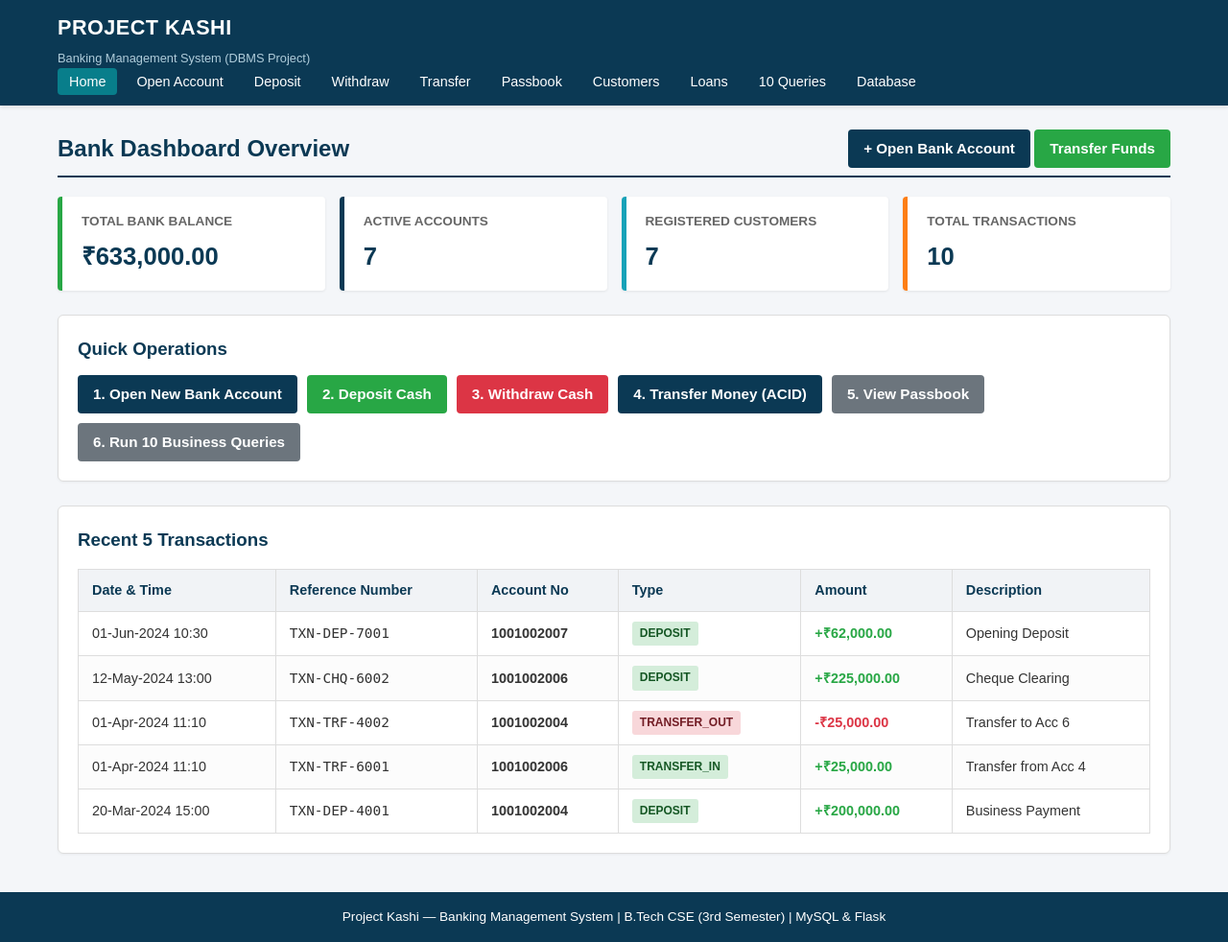
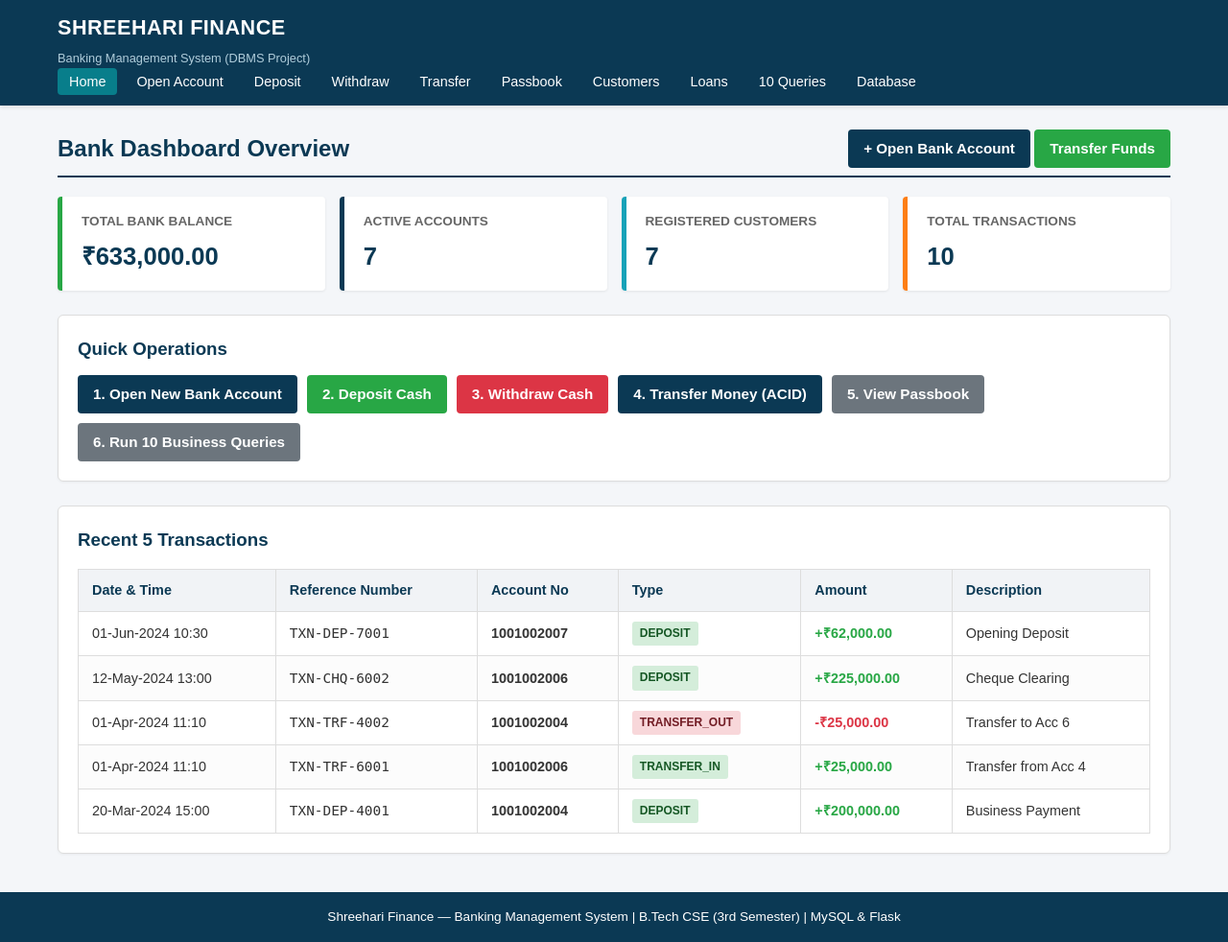
Before and after one commit to dhanyzh/project_kashu, a Flask app: page / in a window 1280 px wide. Shown: the whole page at 96% size. Run offline with Flask 2, Linux system fonts and the light colour scheme; data comes from the database, SQL or seed files in the repository.

Commit message:
Update bank branding to Shreehari Finance across UI, batch scripts, and templates

```diff
--- a/database/queries_10_business_problems.sql
+++ b/database/queries_10_business_problems.sql
@@ -1,4 +1,4 @@
--- Project Kashi: 10 SQL Business Queries
+-- Shreehari Finance: 10 SQL Business Queries
 -- Course: Database Management Systems Lab (3rd Sem B.Tech CSE)
 -- Database: project_kashi
 
--- a/database/schema.sql
+++ b/database/schema.sql
@@ -1,4 +1,4 @@
--- Project Name: Project Kashi (Banking Management System)
+-- Project Name: Shreehari Finance (Banking Management System)
 -- Subject: Database Management Systems Lab (DBMS)
 -- Semester: 3rd Sem B.Tech CSE
 -- Database: MySQL 8.0
--- a/frontend/templates/base.html
+++ b/frontend/templates/base.html
@@ -3,7 +3,7 @@
 <head>
     <meta charset="UTF-8">
     <meta name="viewport" content="width=device-width, initial-scale=1.0">
-    <title>{% block title %}Project Kashi - Banking System{% endblock %}</title>
+    <title>{% block title %}Shreehari Finance - Banking System{% endblock %}</title>
     <link rel="stylesheet" href="{{ url_for('static', filename='css/style.css') }}">
 </head>
 <body>
@@ -12,7 +12,7 @@
     <header>
         <div class="nav-container">
             <div class="logo-area">
-                <h1>PROJECT KASHI</h1>
+                <h1>SHREEHARI FINANCE</h1>
                 <span>Banking Management System (DBMS Project)</span>
             </div>
             <nav>
@@ -50,7 +50,7 @@
 
     <!-- Simple Footer -->
     <footer>
-        <p>Project Kashi &mdash; Banking Management System | B.Tech CSE (3rd Semester) | MySQL &amp; Flask</p>
+        <p>Shreehari Finance &mdash; Banking Management System | B.Tech CSE (3rd Semester) | MySQL &amp; Flask</p>
     </footer>
 
 </body>
--- a/frontend/templates/customers.html
+++ b/frontend/templates/customers.html
@@ -1,6 +1,6 @@
 {% extends "base.html" %}
 
-{% block title %}Customers & Accounts - Project Kashi{% endblock %}
+{% block title %}Customers & Accounts - Shreehari Finance{% endblock %}
 
 {% block content %}
 <div class="section-title">
--- a/frontend/templates/database.html
+++ b/frontend/templates/database.html
@@ -1,6 +1,6 @@
 {% extends "base.html" %}
 
-{% block title %}Database Schema - Project Kashi{% endblock %}
+{% block title %}Database Schema - Shreehari Finance{% endblock %}
 
 {% block content %}
 <div class="section-title">
--- a/frontend/templates/deposit.html
+++ b/frontend/templates/deposit.html
@@ -1,6 +1,6 @@
 {% extends "base.html" %}
 
-{% block title %}Deposit Money - Project Kashi{% endblock %}
+{% block title %}Deposit Money - Shreehari Finance{% endblock %}
 
 {% block content %}
 <div class="section-title">
--- a/frontend/templates/index.html
+++ b/frontend/templates/index.html
@@ -1,6 +1,6 @@
 {% extends "base.html" %}
 
-{% block title %}Home - Project Kashi{% endblock %}
+{% block title %}Home - Shreehari Finance{% endblock %}
 
 {% block content %}
 <div class="section-title">
--- a/frontend/templates/loans.html
+++ b/frontend/templates/loans.html
@@ -1,6 +1,6 @@
 {% extends "base.html" %}
 
-{% block title %}Loans - Project Kashi{% endblock %}
+{% block title %}Loans - Shreehari Finance{% endblock %}
 
 {% block content %}
 <div class="section-title">
--- a/frontend/templates/open_account.html
+++ b/frontend/templates/open_account.html
@@ -1,6 +1,6 @@
 {% extends "base.html" %}
 
-{% block title %}Open Bank Account - Project Kashi{% endblock %}
+{% block title %}Open Bank Account - Shreehari Finance{% endblock %}
 
 {% block content %}
 <div class="section-title">
--- a/frontend/templates/passbook.html
+++ b/frontend/templates/passbook.html
@@ -1,6 +1,6 @@
 {% extends "base.html" %}
 
-{% block title %}Passbook - Project Kashi{% endblock %}
+{% block title %}Passbook - Shreehari Finance{% endblock %}
 
 {% block content %}
 <div class="section-title">
--- a/frontend/templates/queries.html
+++ b/frontend/templates/queries.html
@@ -1,6 +1,6 @@
 {% extends "base.html" %}
 
-{% block title %}10 SQL Queries - Project Kashi{% endblock %}
+{% block title %}10 SQL Queries - Shreehari Finance{% endblock %}
 
 {% block content %}
 <div class="section-title">
--- a/frontend/templates/transfer.html
+++ b/frontend/templates/transfer.html
@@ -1,6 +1,6 @@
 {% extends "base.html" %}
 
-{% block title %}Transfer Funds - Project Kashi{% endblock %}
+{% block title %}Transfer Funds - Shreehari Finance{% endblock %}
 
 {% block content %}
 <div class="section-title">
--- a/frontend/templates/withdraw.html
+++ b/frontend/templates/withdraw.html
@@ -1,6 +1,6 @@
 {% extends "base.html" %}
 
-{% block title %}Withdraw Money - Project Kashi{% endblock %}
+{% block title %}Withdraw Money - Shreehari Finance{% endblock %}
 
 {% block content %}
 <div class="section-title">
```
Also changed, not shown: package.json (added, +13 -0 lines), 1 other file.
